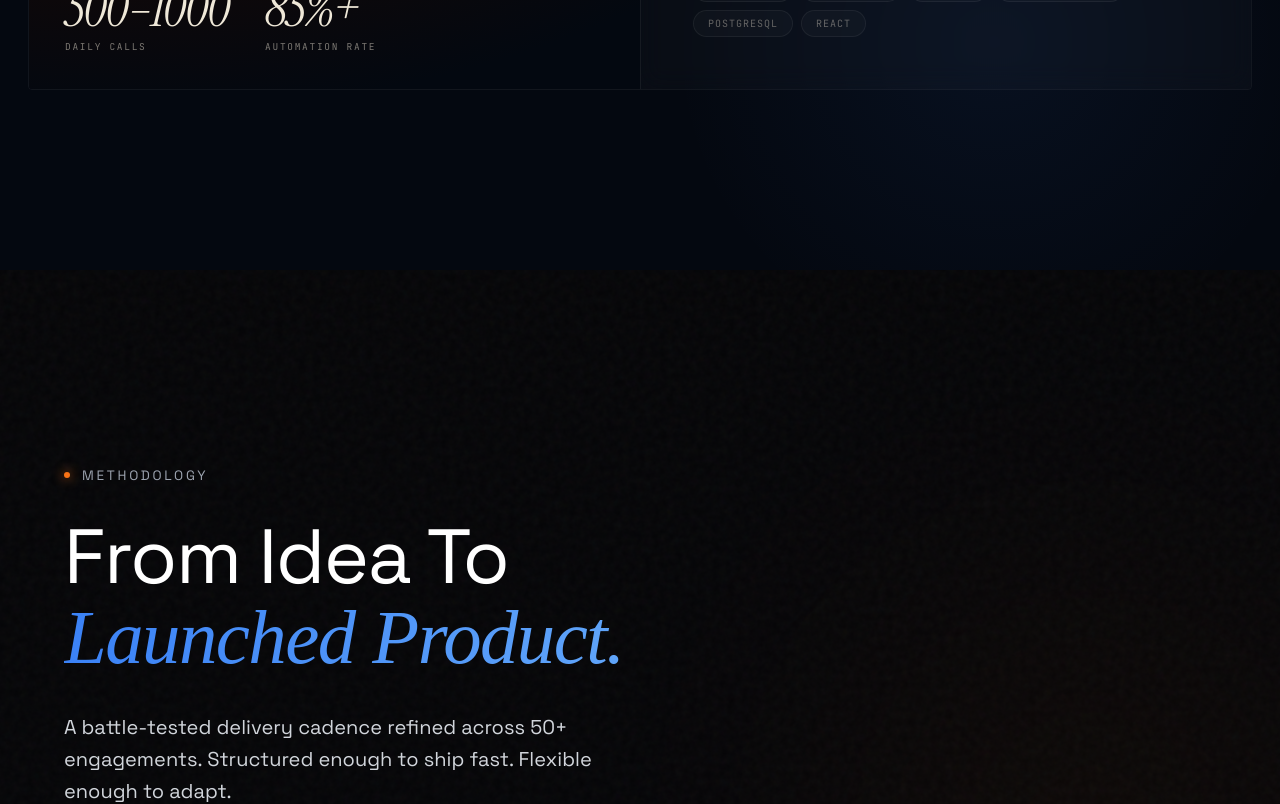
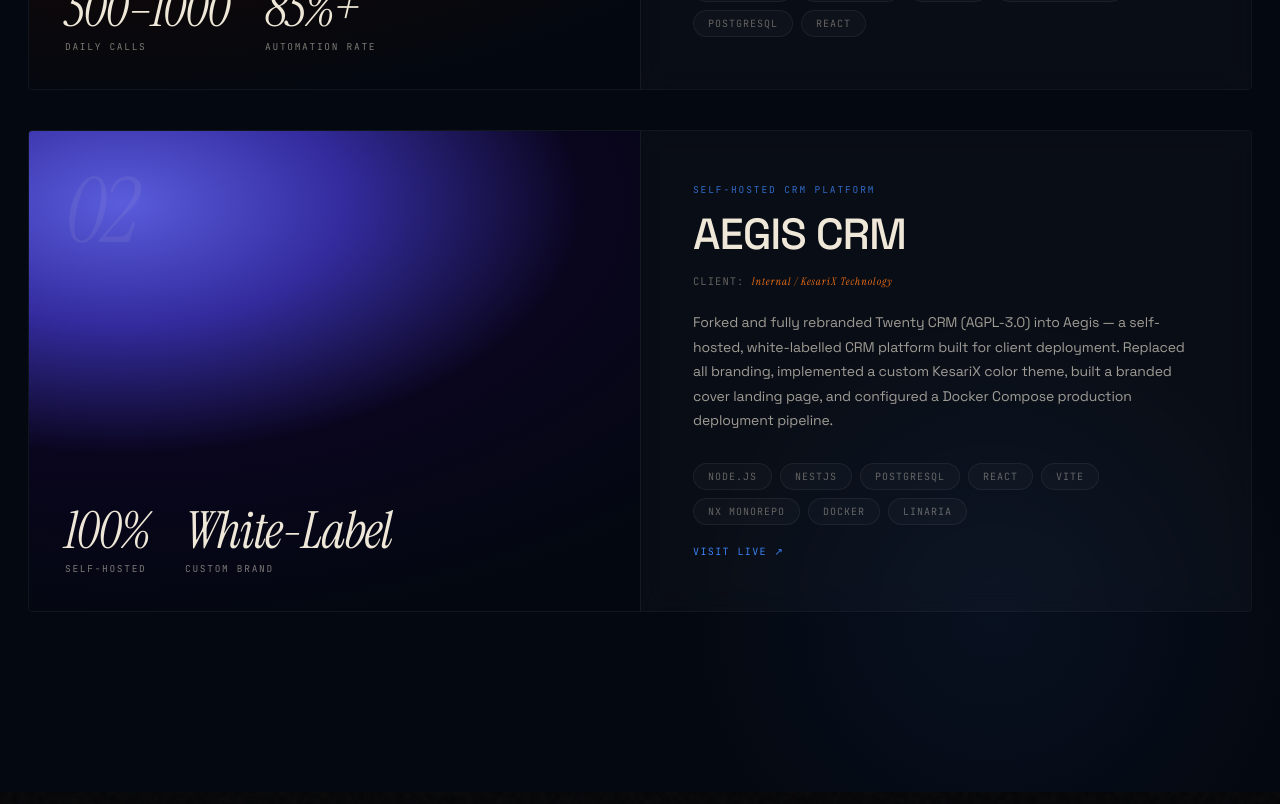
Before and after one commit to KesariX/KesariX-Technology, a React (Vite) app: page / in a window 1280 px wide. Shown: the part 5380-6184 px from the top of the page. Built offline with nearby package versions, Linux system fonts and the light colour scheme.

Commit message:
new member added

```diff
--- a/src/components/AboutKesariX/AboutKesariX.jsx
+++ b/src/components/AboutKesariX/AboutKesariX.jsx
@@ -10,7 +10,7 @@
     role: 'Founder & CEO',
     bio: "Visionary founder driving KesariX's mission to deliver AI-powered products that create real business impact.",
     tags: ['Strategy', 'Vision', 'Product'],
-    photo: 'https://images.unsplash.com/photo-1560250097-0b93528c311a?auto=format&fit=crop&w=480&h=600&q=80',
+    photo: 'https://images.unsplash.com/photo-1507003211169-0a1dd7228f2d?auto=format&fit=crop&w=480&h=600&q=85',
     featured: true,
   },
   {
@@ -18,35 +18,42 @@
     role: 'AI Engineering Lead',
     bio: 'Tech lead with a passion for architecting robust AI systems that just work — every time, at any scale.',
     tags: ['LLMs', 'Vision AI', 'MLOps'],
-    photo: 'https://images.unsplash.com/photo-1507003211169-0a1dd7228f2d?auto=format&fit=crop&w=480&h=600&q=80',
+    photo: 'https://images.unsplash.com/photo-1500648767791-00dcc994a43e?auto=format&fit=crop&w=480&h=600&q=85',
   },
   {
     name: 'Govind Mishra',
     role: 'Chief Financial Officer',
     bio: 'Finance strategist ensuring sustainable growth and the operational backbone that lets the team move fast.',
     tags: ['Finance', 'Operations', 'Growth'],
-    photo: 'https://images.unsplash.com/photo-1472099645785-5658abf4ff4e?auto=format&fit=crop&w=480&h=600&q=80',
+    photo: 'https://images.unsplash.com/photo-1507003211169-0a1dd7228f2d?auto=format&fit=crop&w=480&h=600&q=85',
   },
   {
     name: 'Harsh Prajapati',
     role: 'Web Development Lead',
     bio: 'Frontend engineer building fast, pixel-perfect web experiences using modern stack and creative precision.',
     tags: ['React', 'Next.js', 'UI/UX'],
-    photo: 'https://images.unsplash.com/photo-1519085360753-af0119f7cbe7?auto=format&fit=crop&w=480&h=600&q=80',
+    photo: 'https://images.unsplash.com/photo-1500648767791-00dcc994a43e?auto=format&fit=crop&w=480&h=600&q=85',
   },
   {
     name: 'Prince Yadav',
     role: 'Chief Marketing Officer',
     bio: 'Marketing architect crafting brand narratives that connect with audiences and drive measurable growth.',
     tags: ['Brand', 'SEO', 'Campaigns'],
-    photo: 'https://images.unsplash.com/photo-1570295999919-56ceb5ecca61?auto=format&fit=crop&w=480&h=600&q=80',
+    photo: 'https://images.unsplash.com/photo-1519085360753-af0119f7cbe7?auto=format&fit=crop&w=480&h=600&q=85',
   },
   {
     name: 'Jay Padhiyar',
     role: 'Growth Specialist',
     bio: 'Growth expert with deep expertise in digital campaigns, performance marketing, and data-driven pipelines.',
     tags: ['Digital', 'Analytics', 'Growth'],
-    photo: 'https://images.unsplash.com/photo-1500648767791-00dcc994a43e?auto=format&fit=crop&w=480&h=600&q=80',
+    photo: 'https://images.unsplash.com/photo-1507003211169-0a1dd7228f2d?auto=format&fit=crop&w=480&h=600&q=85',
+  },
+  {
+    name: 'Om Parmar',
+    role: 'Mobile App Development Lead',
+    bio: 'Mobile architect crafting elegant, high-performance cross-platform applications using modern mobile technologies and best practices.',
+    tags: ['React Native', 'iOS', 'Android'],
+    photo: 'https://images.unsplash.com/photo-1500648767791-00dcc994a43e?auto=format&fit=crop&w=480&h=600&q=85',
   },
 ]
 
@@ -296,7 +303,7 @@
         <div className="ab-stats-grid">
           {[
             { val: '5+',  label: 'Enterprise Clients' },
-            { val: '6+',  label: 'Core Team Members' },
+            { val: '7+',  label: 'Core Team Members' },
             { val: '98%', label: 'Client Satisfaction' },
             { val: '5+',  label: 'Projects Delivered' },
           ].map(({ val, label }) => (
@@ -405,7 +412,7 @@
               <div className="ab-founder__avatar-wrap">
                 <img
                   className="ab-founder__avatar"
-                  src="https://images.unsplash.com/photo-1560250097-0b93528c311a?auto=format&fit=crop&w=120&h=120&q=80"
+                  src="https://images.unsplash.com/photo-1507003211169-0a1dd7228f2d?auto=format&fit=crop&w=120&h=120&q=85"
                   alt="Sarthak Singh"
                   loading="lazy"
                 />
@@ -421,7 +428,7 @@
             <div className="ab-founder__img-frame">
               <img
                 className="ab-founder__img"
-                src="https://images.unsplash.com/photo-1560250097-0b93528c311a?auto=format&fit=crop&w=600&h=780&q=80"
+                src="https://images.unsplash.com/photo-1507003211169-0a1dd7228f2d?auto=format&fit=crop&w=600&h=780&q=85"
                 alt="Sarthak Singh, Founder of KesariX"
                 loading="lazy"
               />
@@ -561,7 +568,7 @@
               <em className="ab-italic">Give a Damn.</em>
             </h2>
             <p className="ab-desc-large">
-              Six specialists across AI, engineering, finance, and growth — all aligned on one mission.
+              Seven specialists across AI, mobile, engineering, finance, and growth — all aligned on one mission.
             </p>
           </div>
           <div className="ab-team-grid">
--- a/src/components/OurWork/OurWork.jsx
+++ b/src/components/OurWork/OurWork.jsx
@@ -43,12 +43,26 @@
     link: 'https://neha-engineering-works.vercel.app/',
     ctaText: 'Visit Website ↗',
   },
+  {
+    id: 4,
+    category: 'Internal Product',
+    title: 'Aegis CRM',
+    desc: 'Forked and fully rebranded Twenty CRM (AGPL-3.0) into Aegis — a self-hosted, white-labelled CRM platform. Replaced all branding, implemented a custom KesariX color theme, built a branded landing page, and configured a Docker Compose production deployment pipeline for client deployment.',
+    metrics: [
+      { value: '100%', label: 'Self-Hosted' },
+      { value: 'White-Label', label: 'Custom Brand' },
+    ],
+    previewUrl: 'https://aegis.kesarixtechnology.com/',
+    link: 'https://aegis.kesarixtechnology.com/',
+    ctaText: 'Visit Live ↗',
+  },
 ]
 
 const FILTERS = [
   'All Projects',
   'AI Automation',
   'Web Development',
+  'Internal Product',
   'E-Commerce',
   'Enterprise Automation',
   'Infrastructure',
--- a/src/components/Team/Team.jsx
+++ b/src/components/Team/Team.jsx
@@ -52,6 +52,14 @@
     bio: 'Growth specialist with expertise in digital campaigns and performance marketing.',
     tags: ['Digital', 'Analytics', 'Growth'],
     bg: 'avatar--teal',
+  },
+  {
+    initials: 'OP',
+    name: 'Om Parmar',
+    role: 'Mobile App Development Lead',
+    bio: 'Mobile architect designing seamless cross-platform experiences that scale to millions of users.',
+    tags: ['React Native', 'iOS', 'Android'],
+    bg: 'avatar--blue',
   },
 ]
 
--- a/src/components/TechStack/TechStack.jsx
+++ b/src/components/TechStack/TechStack.jsx
@@ -31,6 +31,13 @@
     label: 'Cloud & DevOps',
     desc: 'Infrastructure that scales with you — automated, secure, and always on.',
     chips: ['AWS', 'GCP', 'Docker', 'Kubernetes', 'CI/CD', 'Terraform', 'Nginx', 'Linux'],
+  },
+  {
+    id: 'mobile',
+    num: '05',
+    label: 'Mobile Development',
+    desc: 'Native and cross-platform applications built for speed, beauty, and flawless user experience.',
+    chips: ['React Native', 'Flutter', 'Swift', 'Kotlin', 'Firebase', 'Expo', 'Native Modules', 'App Distribution'],
   },
 ]
 
--- a/src/components/WorkReel/WorkReel.css
+++ b/src/components/WorkReel/WorkReel.css
@@ -100,6 +100,17 @@
       rgba(20, 8, 4, 0.9) 55%,
       #030810 100%),
     linear-gradient(135deg, #0a0514 0%, #060c1e 100%);
+}
+
+/* Aegis CRM gradient — deep indigo/violet luxury */
+.bg-aegis-crm {
+  background:
+    radial-gradient(130% 90% at 15% 15%,
+      rgba(99, 102, 241, 0.9) 0%,
+      rgba(67, 56, 202, 0.75) 28%,
+      rgba(10, 5, 30, 0.92) 58%,
+      #030810 100%),
+    linear-gradient(135deg, #05041a 0%, #060c1e 100%);
 }
 
 .portfolio__card-num {
@@ -216,6 +227,26 @@
   color: var(--electric-3);
 }
 
+.portfolio__card-link {
+  display: inline-flex;
+  align-items: center;
+  gap: 6px;
+  margin-top: 20px;
+  font-family: var(--f-mono);
+  font-size: 10px;
+  letter-spacing: 0.14em;
+  text-transform: uppercase;
+  color: var(--electric);
+  text-decoration: none;
+  border-bottom: 1px solid transparent;
+  transition: border-color 0.25s, opacity 0.25s;
+  width: fit-content;
+}
+.portfolio__card-link:hover {
+  border-color: var(--electric);
+  opacity: 0.85;
+}
+
 /* ═══════════════════════════════════
    RESPONSIVE
 ═══════════════════════════════════ */
--- a/src/components/WorkReel/WorkReel.jsx
+++ b/src/components/WorkReel/WorkReel.jsx
@@ -16,6 +16,20 @@
       { value: '85%+', label: 'Automation Rate' },
     ],
     gradient: 'bg-ai-voice',
+  },
+  {
+    num: '02',
+    type: 'Self-Hosted CRM Platform',
+    title: 'Aegis CRM',
+    client: 'Internal / KesariX Technology',
+    desc: 'Forked and fully rebranded Twenty CRM (AGPL-3.0) into Aegis — a self-hosted, white-labelled CRM platform built for client deployment. Replaced all branding, implemented a custom KesariX color theme, built a branded cover landing page, and configured a Docker Compose production deployment pipeline.',
+    tags: ['Node.js', 'NestJS', 'PostgreSQL', 'React', 'Vite', 'Nx Monorepo', 'Docker', 'Linaria'],
+    metrics: [
+      { value: '100%', label: 'Self-Hosted' },
+      { value: 'White-Label', label: 'Custom Brand' },
+    ],
+    gradient: 'bg-aegis-crm',
+    link: 'https://aegis.kesarixtechnology.com/',
   },
 ]
 
@@ -75,6 +89,16 @@
                 <span className="portfolio__tag" key={tag}>{tag}</span>
               ))}
             </div>
+            {p.link && (
+              <a
+                href={p.link}
+                target="_blank"
+                rel="noopener noreferrer"
+                className="portfolio__card-link"
+              >
+                Visit Live ↗
+              </a>
+            )}
           </div>
         </div>
       ))}
```
Also changed, not shown: src/components/CaseStudies/CaseStudies.jsx (+14 -1 lines), .claude/settings.local.json (added).
